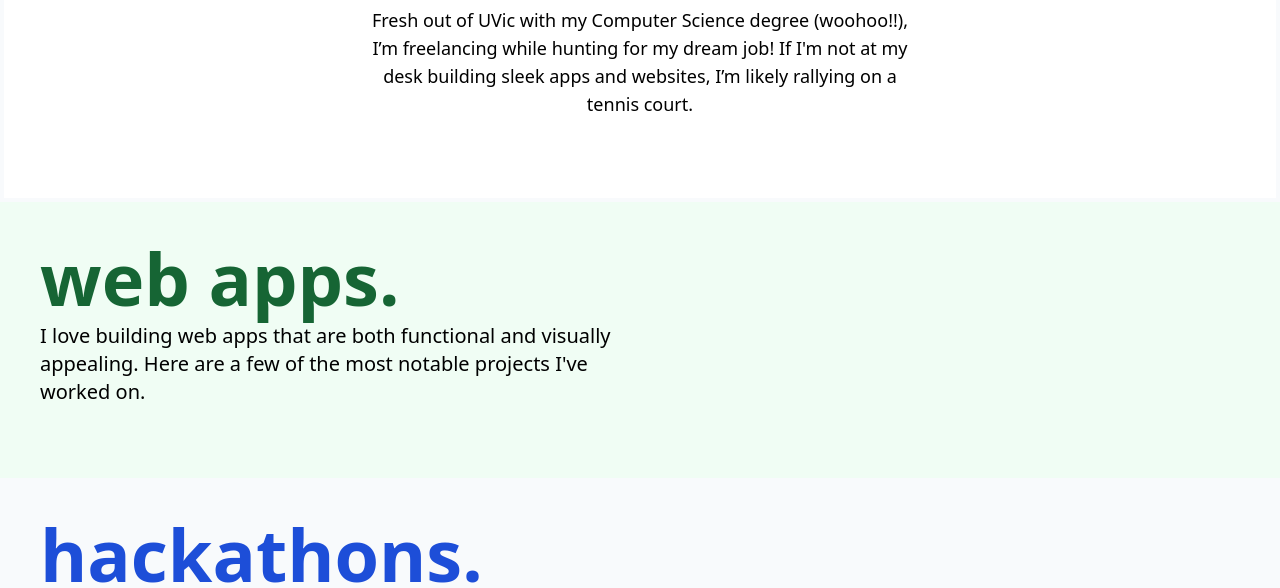
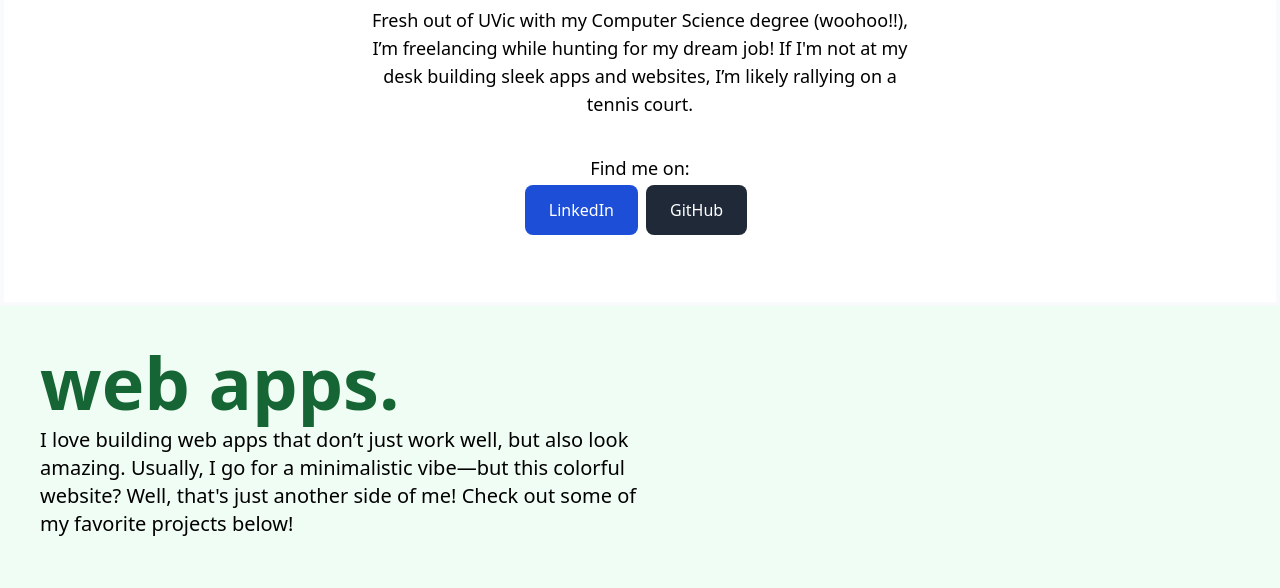
Before and after one commit to julhoang/juliahoang.com, a Next.js app: page / in a window 1280 px wide. Shown: the part 640-1228 px from the top of the page. Built offline with nearby package versions, Linux system fonts and the light colour scheme.

Commit message:
Add social

```diff
--- a/src/app/sections/HackathonSection.tsx
+++ b/src/app/sections/HackathonSection.tsx
@@ -140,7 +140,7 @@ export default function HackathonSection() {
                         width={500}
                         height={300}
                         alt="NoteNetwork mockup"
-                        className="rounded-lg mb-5 md:mb-0"
+                        className="rounded-lg mb-5 md:mb-0 transition-all duration-300 hover:scale-105"
                     />
 
                     <ProjectCard {...hackathons[2]} />
--- a/src/app/sections/HeroSection.tsx
+++ b/src/app/sections/HeroSection.tsx
@@ -10,7 +10,6 @@ export default function HeroSection() {
                 width={350}
                 height={350}
                 priority={true}
-                className="rounded-full"
             />
             <h1 className="font-bold text-6xl md:text-9xl pb-3 -mt-5 text-center text-amber-500">
                 Julia Hoang
@@ -26,6 +25,24 @@ export default function HeroSection() {
                     websites, I’m likely rallying on a tennis court.
                 </p>
             </div>
+
+            <div className="w-full md:w-1/2 text-center mt-5">
+                <p className="text-sm md:text-lg my-4">Find me on:</p>
+
+                <a
+                    href="https://www.linkedin.com/in/juliahoang/"
+                    className="text-white bg-blue-700 hover:bg-blue-800 focus:ring-4 focus:ring-blue-300 font-medium rounded-lg text-base px-6 py-3.5 me-2 mb-2 dark:bg-blue-600 dark:hover:bg-blue-700 focus:outline-none dark:focus:ring-blue-800"
+                >
+                    LinkedIn
+                </a>
+
+                <a
+                    href="https://github.com/julhoang"
+                    className="text-white bg-gray-800 hover:bg-gray-900 focus:ring-4 focus:ring-gray-600 font-medium rounded-lg text-base px-6 py-3.5 me-2 mb-2 dark:bg-gray-700 dark:hover:bg-gray-800 focus:outline-none dark:focus:ring-gray-900"
+                >
+                    GitHub
+                </a>
+            </div>
         </section>
     );
 }
--- a/src/app/sections/ProjectSection.tsx
+++ b/src/app/sections/ProjectSection.tsx
@@ -13,7 +13,7 @@ const projects: Project[] = [
         description: "",
         stack: ["NextJS", "ChakraUI", "tailwindCSS", "Supabase (Postgres)"],
         url: "https://artisway.ca",
-    }
+    },
 ];
 
 export default function ProjectSection() {
@@ -21,8 +21,9 @@ export default function ProjectSection() {
         <div className="bg-green-50 p-5 sm:p-10 text-left">
             <h2 className="font-bold text-5xl md:text-7xl mb-2 text-green-800">web apps.</h2>
             <p className="text-lg md:text-xl md:w-1/2 mb-4 md:mb-8">
-                I love building web apps that are both functional and visually appealing. Here are a
-                few of the most notable projects I've worked on.
+                I love building web apps that don’t just work well, but also look amazing. Usually,
+                I go for a minimalistic vibe—but this colorful website? Well, that's just another
+                side of me! Check out some of my favorite projects below!
             </p>
         </div>
     );
```
